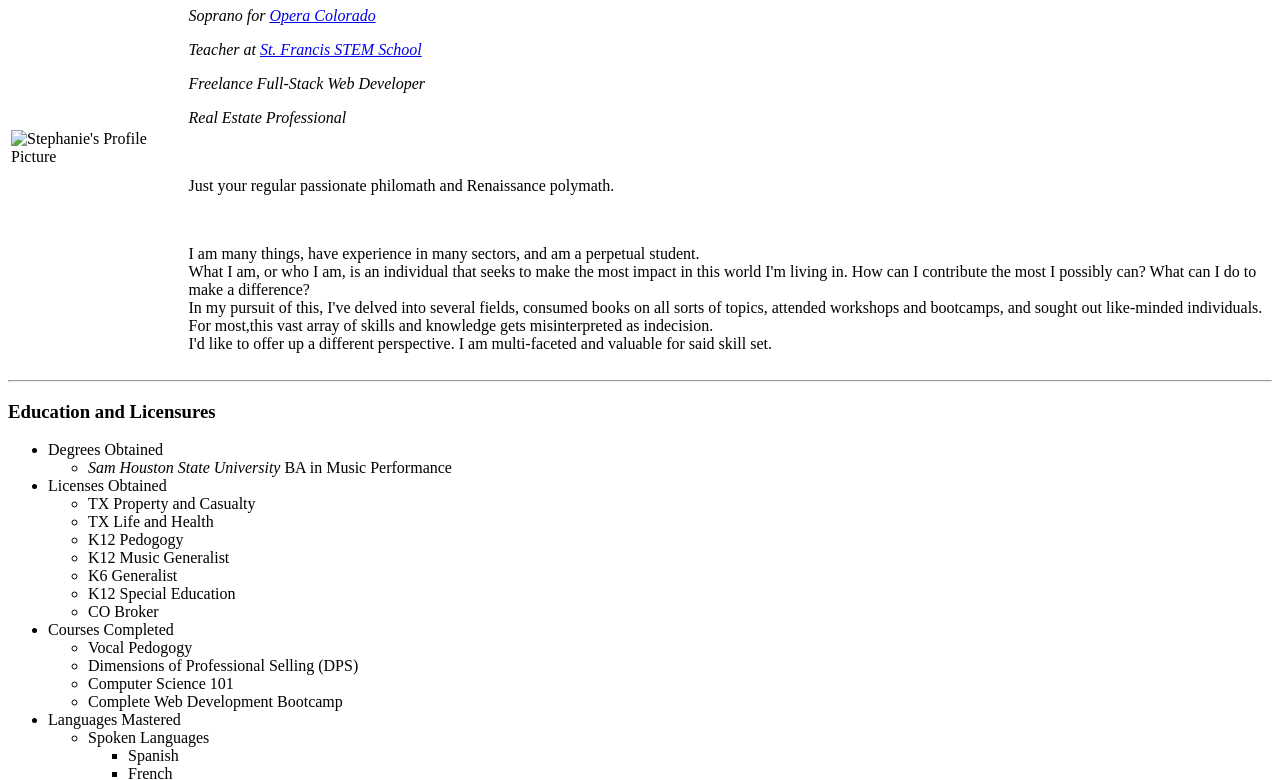
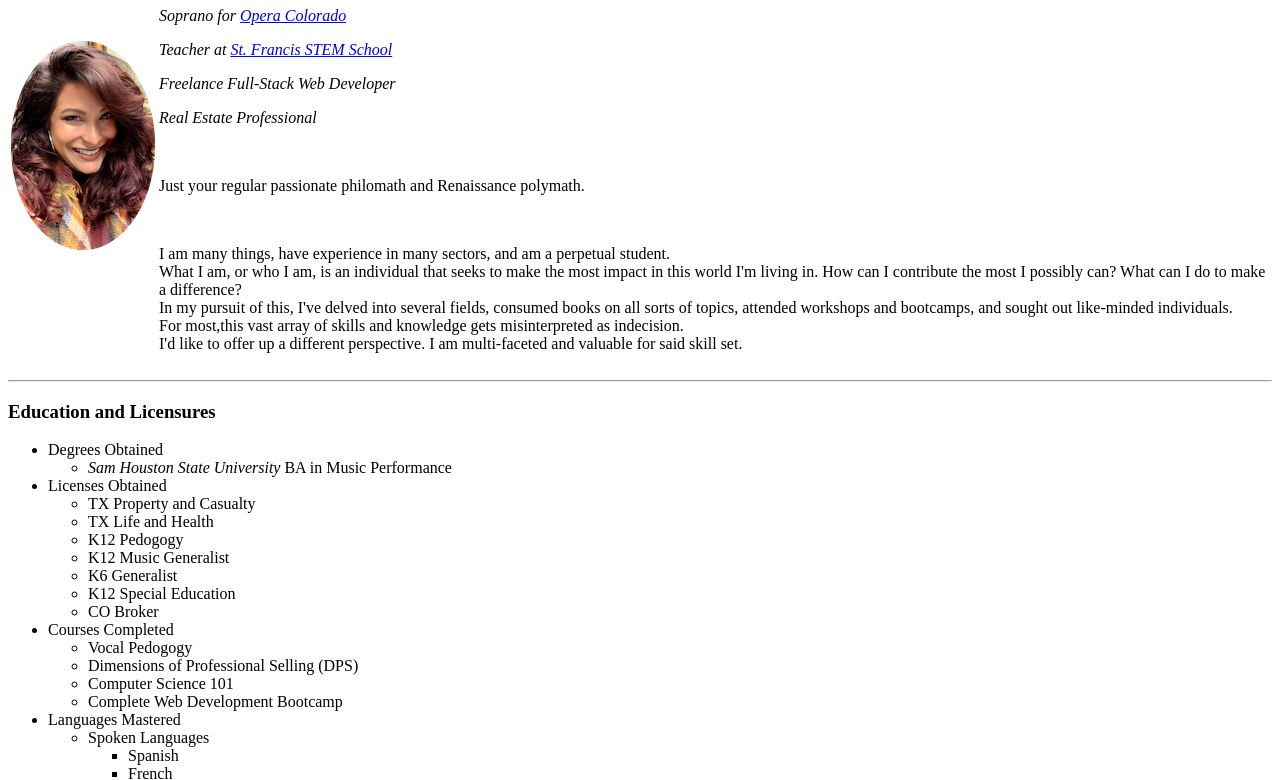
Before and after one commit to slaimee/CV, a plain HTML site: page index.html in a window 1280 px wide. Shown: the part 84-864 px from the top of the page. Drawn offline with Linux system fonts and the light colour scheme.

Commit message:
Added folder to line 12

```diff
--- a/index.html
+++ b/index.html
@@ -9,7 +9,7 @@
 <body>
   <table>
     <tr>
-      <td><img src="prof.png" alt="Stephanie's Profile Picture"></td>
+      <td><img src="images/prof.png" alt="Stephanie's Profile Picture"></td>
       <td>
         <h1>Aimee SLV</h1>
         <p><em>Soprano for <a href="https://www.operacolorado.org/tickets-events/next-season/">Opera Colorado</a></em></p>
```
